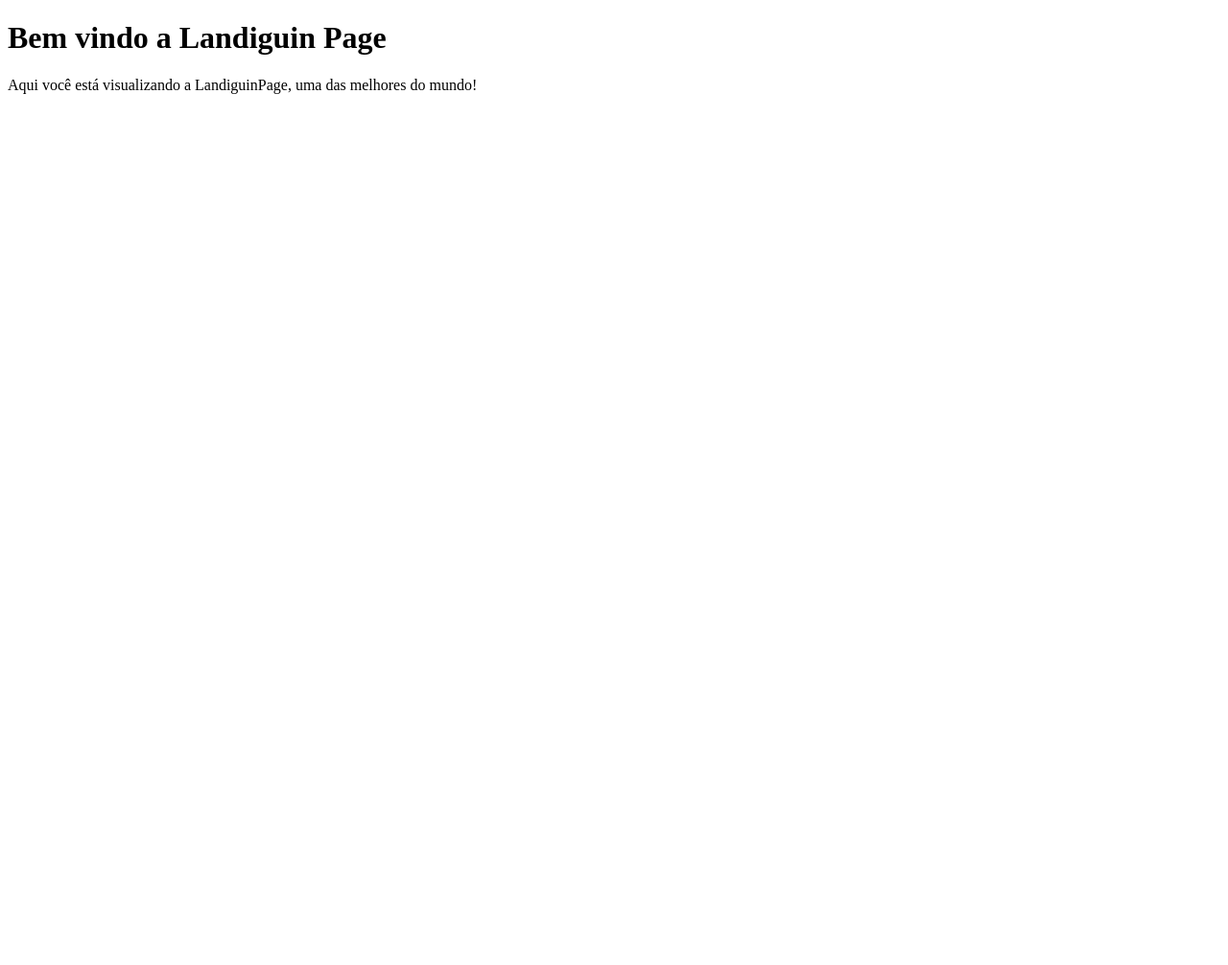
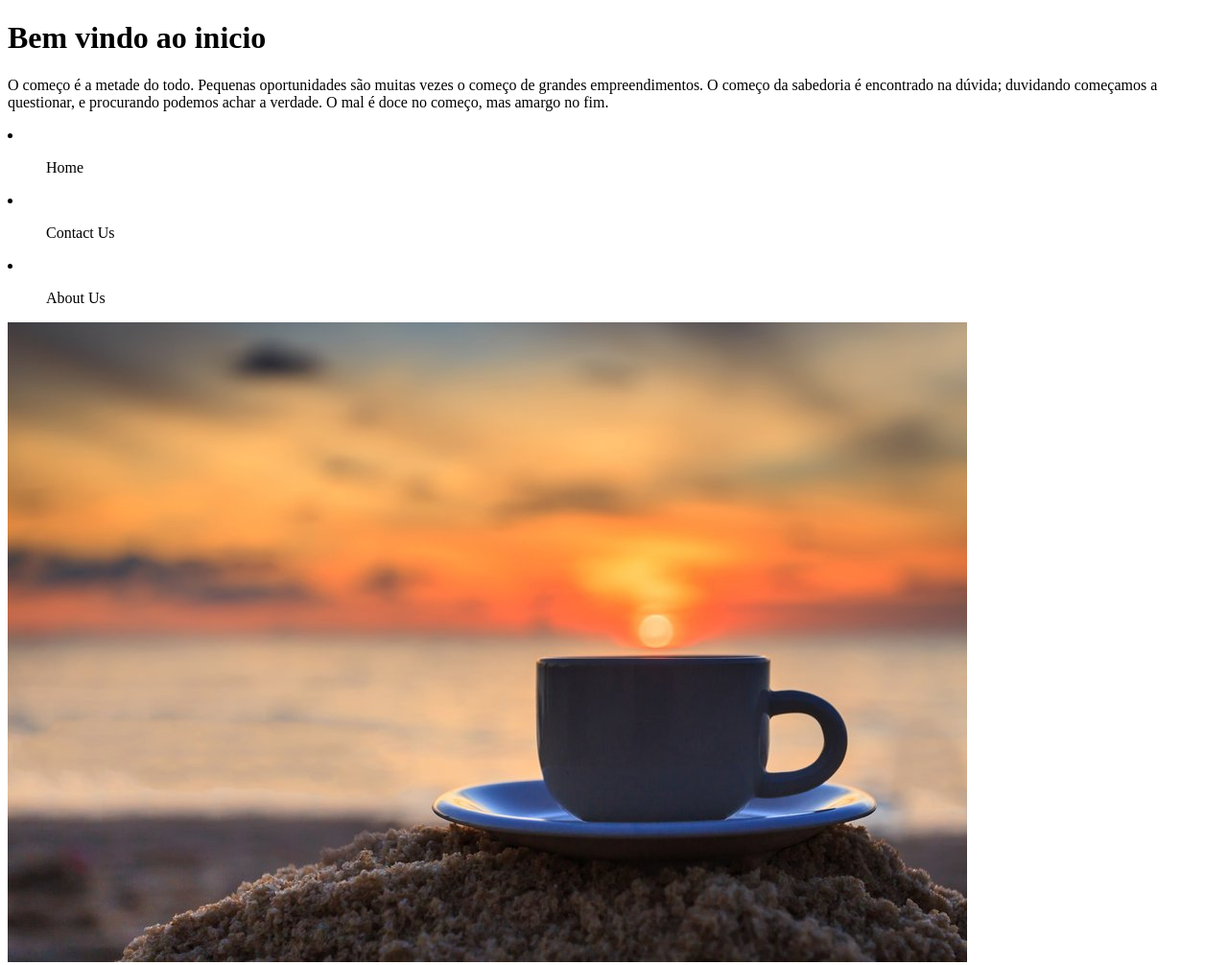
Before and after one commit to kauaMatheusRa/ProjetinhoFelas, a plain HTML site: page Index.html in a window 1280 px wide. Shown: the whole page at 96% size. Before the commit the page ends 800 px from the top, so only its background shows below. Drawn offline with Linux system fonts and the light colour scheme.

Commit message:
Projetinho v1.0.1

```diff
--- a/Index.html
+++ b/Index.html
@@ -1,16 +1,41 @@
 <!DOCTYPE html>
 <html lang="pt-br">
+
 <head>
     <meta charset="UTF-8">
     <meta http-equiv="X-UA-Compatible" content="IE=edge">
     <meta name="viewport" content="width=device-width, initial-scale=1.0">
-    <title>LandiguinPage</title>
+    <title>Landing Page</title>
     <link rel="stylesheet" href="Style.css">
 </head>
+
 <body>
     <div class="le_land">
-        <h1>Bem vindo a Landiguin Page</h1>
-        <p>Aqui você está visualizando a LandiguinPage, uma das melhores do mundo!</p>
+        <h1>Bem vindo ao inicio</h1>
+        <p>O começo é a metade do todo. Pequenas oportunidades são muitas vezes o começo de grandes empreendimentos. O
+            começo da sabedoria é encontrado na dúvida; duvidando começamos a questionar, e procurando podemos achar a
+            verdade. O mal é doce no começo, mas amargo no fim.</p>
+    </div>
+    <div class="ld_land">
+        <header>
+            <li>
+                <ol>
+                    Home
+                </ol>
+            </li>
+            <li>
+                <ol>
+                    Contact Us
+                </ol>
+            </li>
+            <li>
+                <ol>
+                    About Us
+                </ol>
+            </li>
+        </header>
+        <img src="Imagens/cafe.jpg" alt="Cafe">
     </div>
 </body>
+
 </html>
```
Also changed, not shown: Imagens/cafe.jpg (added).
